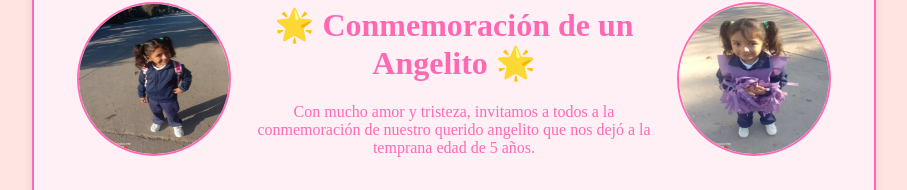
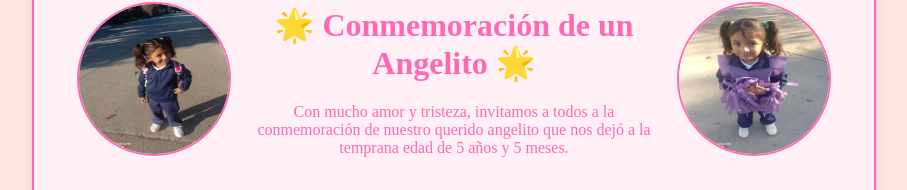
Before and after one commit to al333x09/tarjetita, a plain HTML site: page index.html in a window 1280 px wide. Shown: the part 159-349 px from the top of the page, without its empty margins (186-1093 px from the left). Drawn offline with Linux system fonts and the light colour scheme.

Commit message:
Update index.html

```diff
--- a/index.html
+++ b/index.html
@@ -9,7 +9,7 @@
                 </div>
                 <div style="flex: 2; text-align: center;">
                     <h1 style="color: #ff69b4;">🌟 Conmemoración de un Angelito 🌟</h1>
-                    <p style="color: #ff69b4;">Con mucho amor y tristeza, invitamos a todos a la conmemoración de nuestro querido angelito que nos dejó a la temprana edad de 5 años.</p>
+                    <p style="color: #ff69b4;">Con mucho amor y tristeza, invitamos a todos a la conmemoración de nuestro querido angelito que nos dejó a la temprana edad de 5 años y 5 meses.</p>
                 </div>
                 <div style="flex: 1; text-align: center;">
                     <img src="images/2B.jpg" alt="Foto del angelito" style="width: 150px; height: 150px; border-radius: 50%; border: 2px solid #ff69b4;">
```
